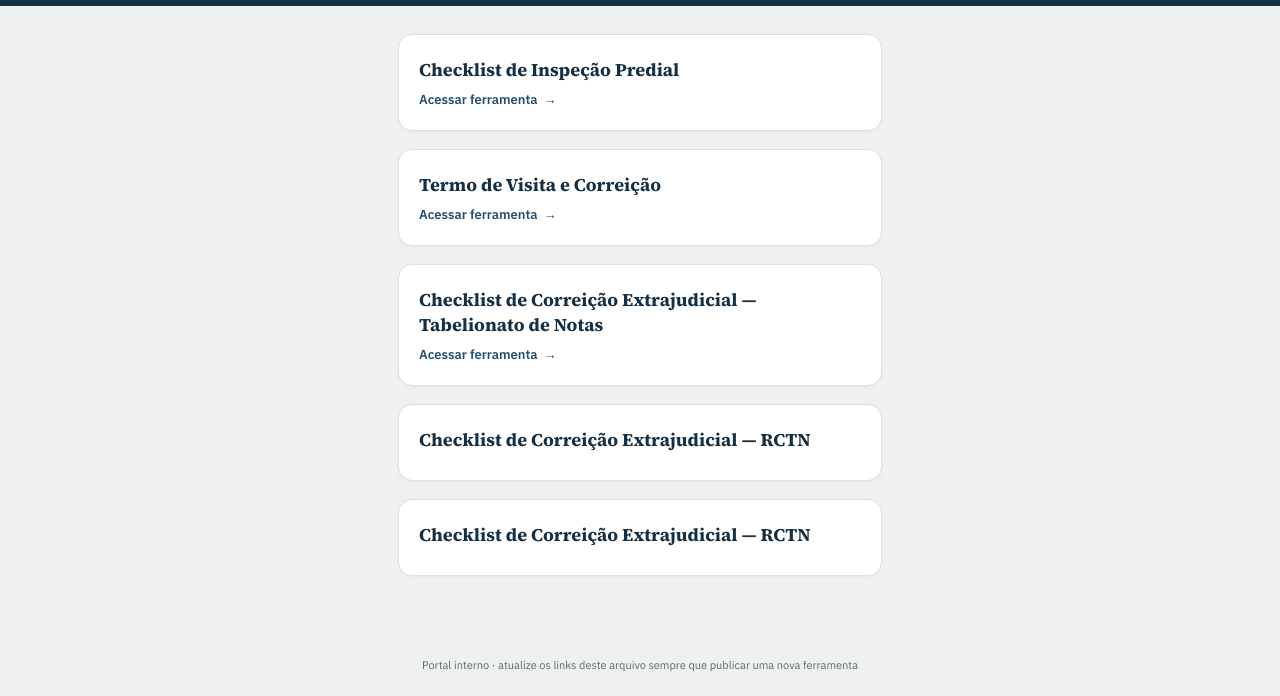
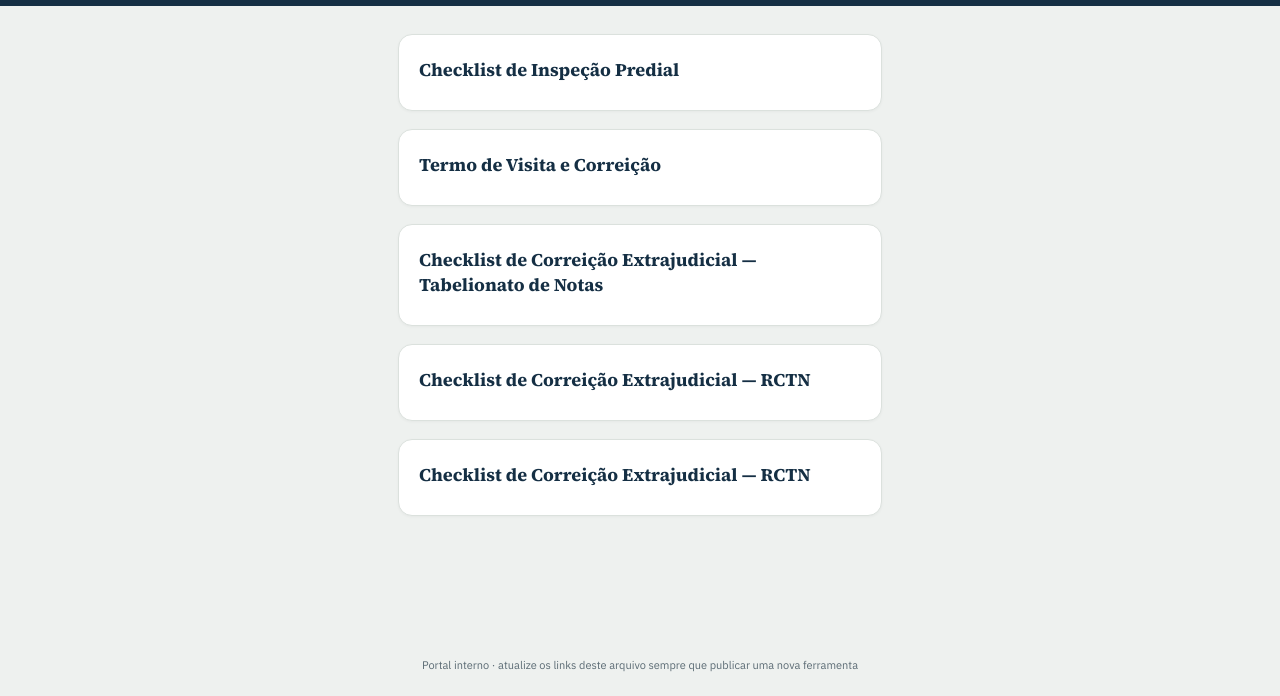
Before and after one commit to lfsantocor/portalcorreicao, a plain HTML site: page index.html in a window 1280 px wide. Shown: the part 104-800 px from the top of the page. Drawn offline with Linux system fonts and the light colour scheme.

Commit message:
Remove access text from tool cards in index.html
Removed 'Acessar ferramenta' text from tool cards.

```diff
--- a/index.html
+++ b/index.html
@@ -121,17 +121,14 @@ footer{
 <main>
   <a class="tool-card" href="https://lfsantocor.github.io/checklistpredial/">
     <h2>Checklist de Inspeção Predial</h2>
-    <span class="go">Acessar ferramenta <span class="arrow">→</span></span>
   </a>
 
   <a class="tool-card" href="https://lfsantocor.github.io/termodevisita/">
     <h2>Termo de Visita e Correição</h2>
-    <span class="go">Acessar ferramenta <span class="arrow">→</span></span>
   </a>
 
   <a class="tool-card" href="https://lfsantocor.github.io/checklisttabelionato/">
     <h2>Checklist de Correição Extrajudicial — Tabelionato de Notas</h2>
-    <span class="go">Acessar ferramenta <span class="arrow">→</span></span>
   </a>
 
   <a class="tool-card" href="https://lfsantocor.github.io/checklistrctn/">
```
